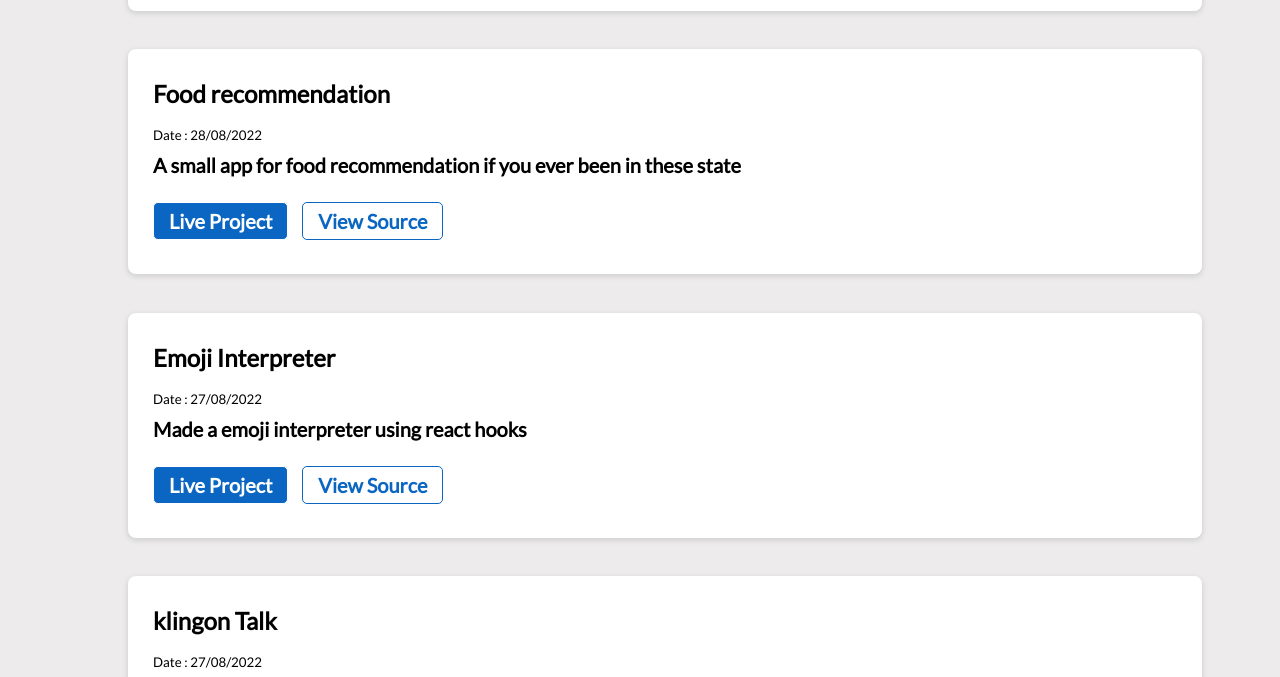
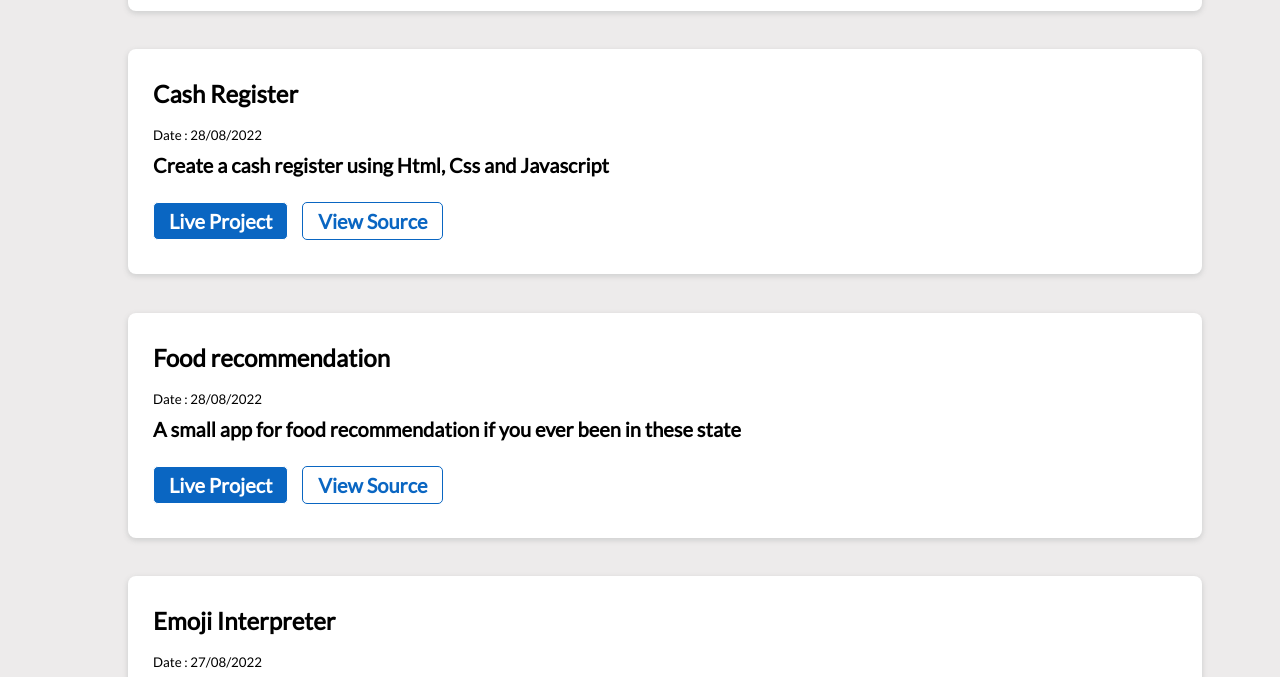
Before and after one commit to Imran-Siddiquii/ImranSiddiqui-portfolio, a plain HTML site: page projects.html in a window 1280 px wide. Shown: the part 104-781 px from the top of the page. Drawn offline with Linux system fonts and the light colour scheme.

Commit message:
fact: cash register

```diff
--- a/projects.html
+++ b/projects.html
@@ -30,6 +30,16 @@
        <header class="header">
      <h2><b>  Projects </b></h2>
        </header>
+       <section class="project container">
+        <h2>Cash Register</h2>
+        <small>Date : 28/08/2022</small>
+        <h5>Create a cash register using Html, Css and Javascript  </h5>
+        <h5> <span><a href="https://cash-eval.netlify.app/" role="button"
+              class="text-decoration-none  rounded-3 text-white border py-2 px-3 d-inline-block mt-2">Live Project</a></span>
+               <span><a href="https://github.com/Imran-Siddiquii/cash-register.git" class=" viewSource">View Source</a></span>
+            </h5>
+      </section>
+
        <section class="project container">
         <h2>Food recommendation</h2>
         <small>Date : 28/08/2022</small>
```
